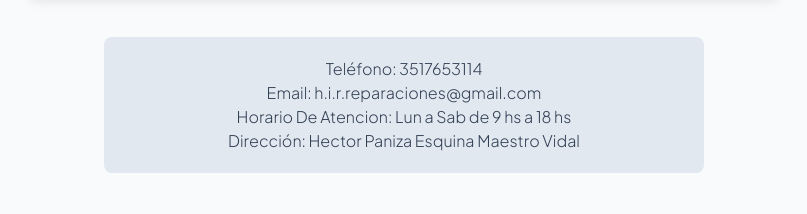
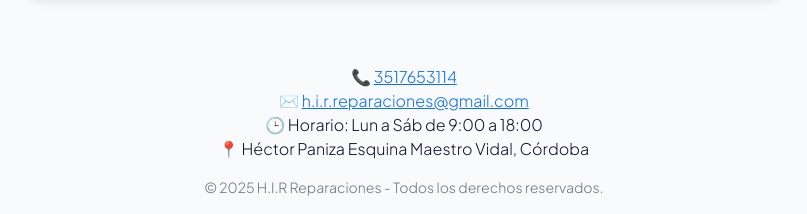
Before and after one commit to IgnacioRojos/HIR-reparaciones, a website: page views/contacto.html in a window 1280 px wide. Shown: the part 1361-1575 px from the top of the page, without its empty margins (236-1043 px from the left). Before the commit the page ends 1554 px from the top, so only its background shows below. Drawn offline with nearby package versions, Linux system fonts and the light colour scheme.

Commit message:
se agrega nuevo footer a las pestañas

```diff
--- a/views/contacto.html
+++ b/views/contacto.html
@@ -109,15 +109,17 @@
 
 
 
-		<div class="row">
-			<div class="col-lg-12" data-aos="fade-up-left">
-				<p class="footer3"> Teléfono: 3517653114<br>
-					Email: h.i.r.reparaciones@gmail.com<br>
-					Horario De Atencion: Lun a Sab de 9 hs a 18 hs<br>
-					Dirección: Hector Paniza Esquina Maestro Vidal<br>
-				</p>
-			</div>
-		</div>
+		 <!-- FOOTER -->
+		<footer class="text-center mt-5" data-aos="fade-up-left">
+			<p>
+				📞 <a href="https://wa.me/5493517653114" target="_blank">3517653114</a> <br>
+				✉️ <a href="mailto:h.i.r.reparaciones@gmail.com">h.i.r.reparaciones@gmail.com</a> <br>
+				🕒 Horario: Lun a Sáb de 9:00 a 18:00 <br>
+				📍 Héctor Paniza Esquina Maestro Vidal, Córdoba
+			</p>
+			<p class="small text-muted">&copy; 2025 H.I.R Reparaciones - Todos los derechos reservados.</p>
+		</footer>
+
 
 	</div>
 
```
Also changed, not shown: views/nosotros.html (+10 -9 lines), views/servicios.html (+10 -9 lines).
